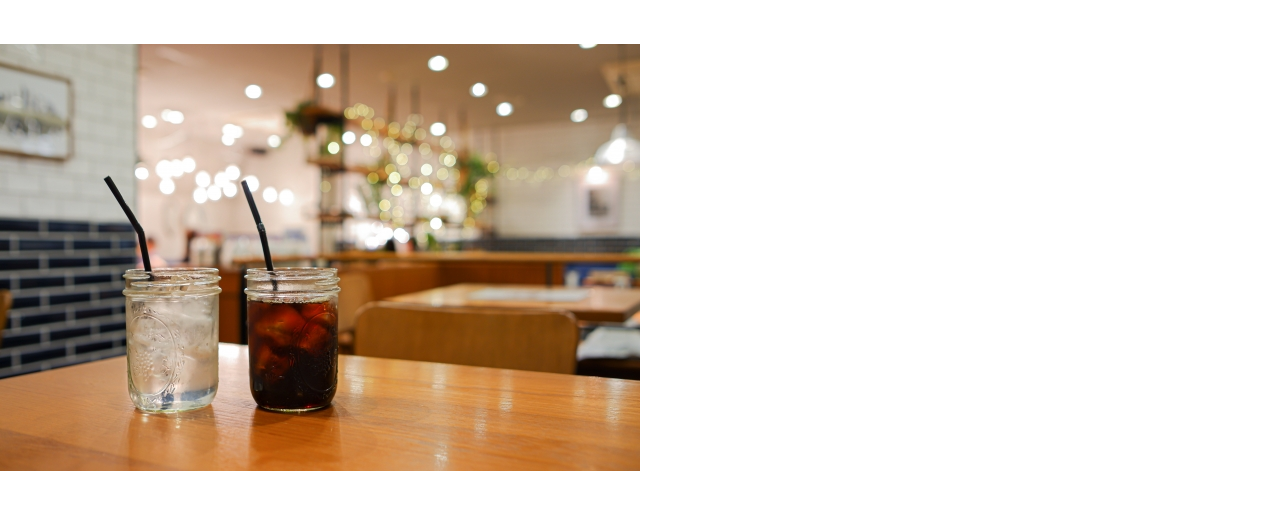
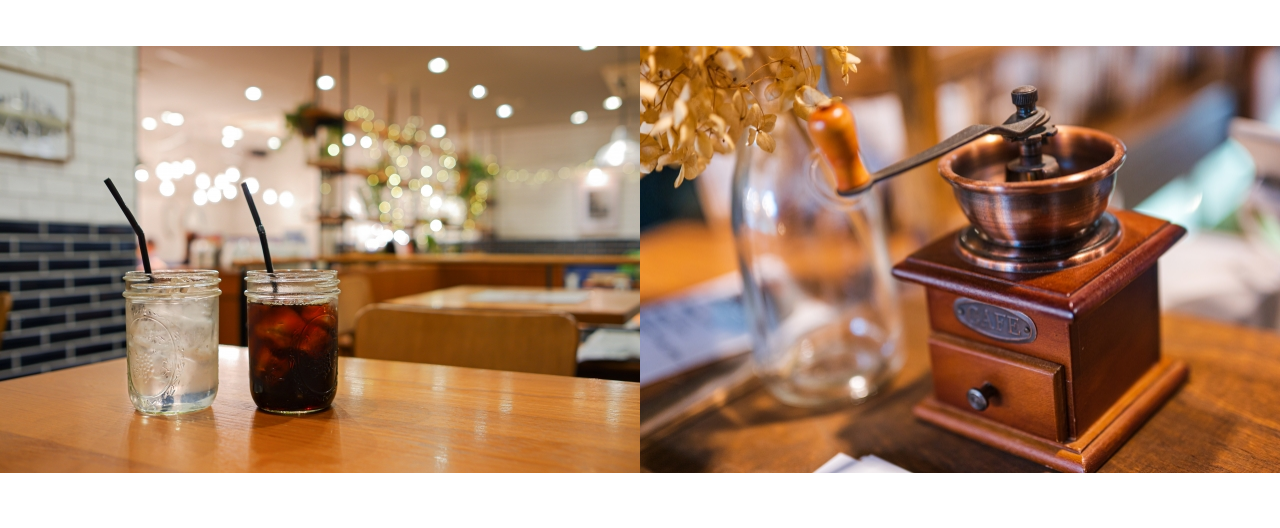
Before and after one commit to ayumimaeda/ayumim.github.io, a plain HTML site: page index.html in a window 1280 px wide. Shown: the part 90-618 px from the top of the page. Drawn offline with Linux system fonts and the light colour scheme; files that its build step writes are made by us from their sources.

Commit message:
Update base.css

```diff
--- a/base.css
+++ b/base.css
@@ -66,21 +66,21 @@ boxsizing: border-box;
   letter-spacing: 0.2rem;
 }
 
-background-image: url(24439578_s.jpg);
+
 
 .mv{
   width: 100%;
    display: flex;
- text-align: center;
+
    margin: 0 auto;
 
 }
 
 .mv img {
-  <!-- display: inline-block;
+   display: inline-block;
    flex-basis: 600px;
 
-   margin-top: 60px;-->
+   margin-top: 60px;
 }
 
 
```
